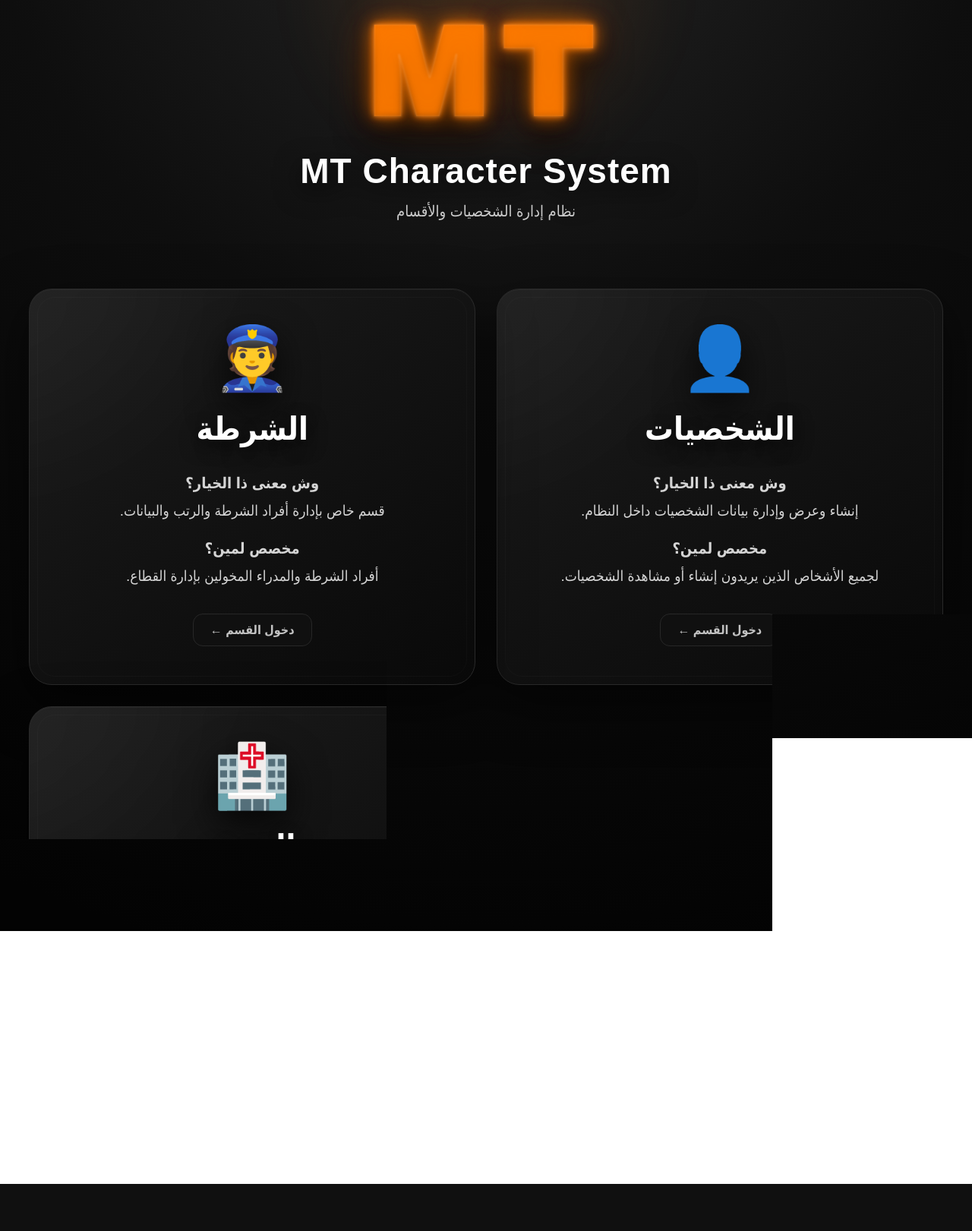
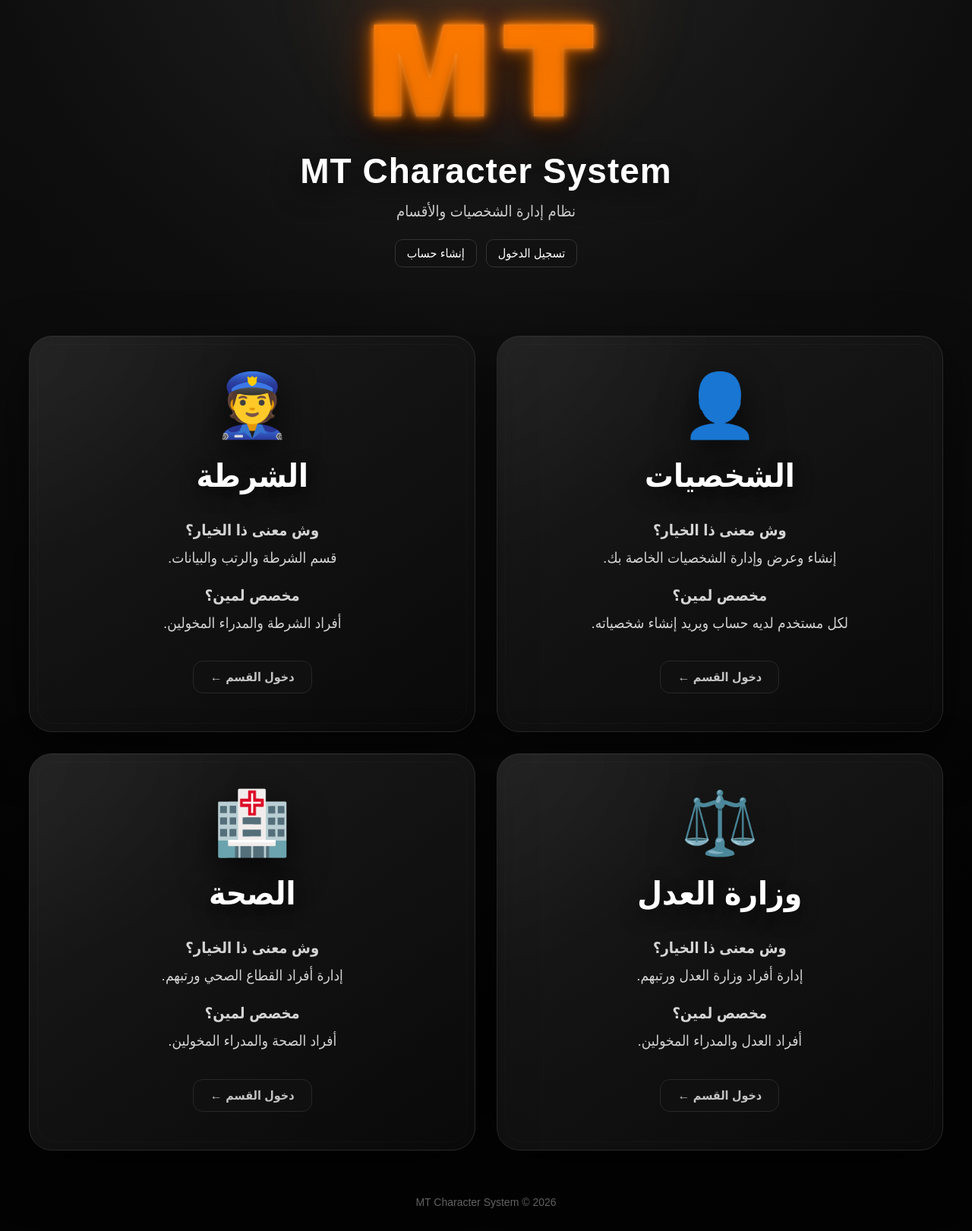
Before and after one commit to dahomaq37-jpg/-MT-Character-System, a Flask app: page / in a window 1280 px wide. Shown: the part 45-1666 px from the top of the page at 76% size. Before the commit the page ends 1604 px from the top, so only its background shows below. Run offline with Flask 3, Linux system fonts and the light colour scheme.

Commit message:
Update index.html

```diff
--- a/templates/index.html
+++ b/templates/index.html
@@ -2,17 +2,23 @@
 <html lang="ar" dir="rtl">
 
 <head>
+
     <meta charset="UTF-8">
 
-    <meta name="viewport"
-          content="width=device-width, initial-scale=1.0">
+    <meta
+        name="viewport"
+        content="width=device-width, initial-scale=1.0"
+    >
 
     <title>
         MT Character System
     </title>
 
-    <link rel="stylesheet"
-          href="{{ url_for('static', filename='style.css') }}">
+    <link
+        rel="stylesheet"
+        href="{{ url_for('static', filename='style.css') }}"
+    >
+
 </head>
 
 
@@ -33,19 +39,62 @@
         نظام إدارة الشخصيات والأقسام
     </p>
 
+
+    {% if current_user %}
+
+        <div class="user-bar">
+
+            <span>
+                مرحبًا،
+                {{ current_user["username"] }}
+            </span>
+
+            {% if current_user["is_owner"] %}
+
+                <span class="role-badge">
+                    Owner
+                </span>
+
+            {% else %}
+
+                <span class="role-badge">
+                    {{ current_user["role"] or "Helper" }}
+                </span>
+
+            {% endif %}
+
+            <a href="/logout">
+                تسجيل الخروج
+            </a>
+
+        </div>
+
+    {% else %}
+
+        <div class="user-bar">
+
+            <a href="/login">
+                تسجيل الدخول
+            </a>
+
+            <a href="/register">
+                إنشاء حساب
+            </a>
+
+        </div>
+
+    {% endif %}
+
 </header>
-
 
 
 <main class="sections">
 
 
-    <!-- ==============================
-         الشخصيات
-    =============================== -->
-
-    <a href="/characters"
-       class="section-card">
+    <a
+        href="/characters"
+        class="section-card"
+    >
 
         <div class="icon">
             👤
@@ -56,25 +105,29 @@
         </h2>
 
         <p>
+
             <strong>
                 وش معنى ذا الخيار؟
             </strong>
 
             <br>
 
-            إنشاء وعرض وإدارة بيانات الشخصيات
-            داخل النظام.
+            إنشاء وعرض وإدارة الشخصيات
+            الخاصة بك.
+
         </p>
 
         <p>
+
             <strong>
                 مخصص لمين؟
             </strong>
 
             <br>
 
-            لجميع الأشخاص الذين يريدون إنشاء
-            أو مشاهدة الشخصيات.
+            لكل مستخدم لديه حساب
+            ويريد إنشاء شخصياته.
+
         </p>
 
         <span class="open">
@@ -85,12 +138,10 @@
 
 
 
-    <!-- ==============================
-         الشرطة
-    =============================== -->
-
-    <a href="/police"
-       class="section-card">
+    <a
+        href="/police"
+        class="section-card"
+    >
 
         <div class="icon">
             👮
@@ -101,25 +152,28 @@
         </h2>
 
         <p>
+
             <strong>
                 وش معنى ذا الخيار؟
             </strong>
 
             <br>
 
-            قسم خاص بإدارة أفراد الشرطة
-            والرتب والبيانات.
+            قسم الشرطة والرتب والبيانات.
+
         </p>
 
         <p>
+
             <strong>
                 مخصص لمين؟
             </strong>
 
             <br>
 
-            أفراد الشرطة والمدراء المخولين
-            بإدارة القطاع.
+            أفراد الشرطة والمدراء
+            المخولين.
+
         </p>
 
         <span class="open">
@@ -130,12 +184,10 @@
 
 
 
-    <!-- ==============================
-         وزارة العدل
-    =============================== -->
-
-    <a href="/justice"
-       class="section-card">
+    <a
+        href="/justice"
+        class="section-card"
+    >
 
         <div class="icon">
             ⚖️
@@ -146,6 +198,7 @@
         </h2>
 
         <p>
+
             <strong>
                 وش معنى ذا الخيار؟
             </strong>
@@ -153,18 +206,21 @@
             <br>
 
             إدارة أفراد وزارة العدل
-            وبياناتهم ورتبهم.
+            ورتبهم.
+
         </p>
 
         <p>
+
             <strong>
                 مخصص لمين؟
             </strong>
 
             <br>
 
-            أفراد وزارة العدل والمدراء
-            المخولين بالإدارة.
+            أفراد العدل والمدراء
+            المخولين.
+
         </p>
 
         <span class="open">
@@ -175,12 +231,10 @@
 
 
 
-    <!-- ==============================
-         الصحة
-    =============================== -->
-
-    <a href="/health"
-       class="section-card">
+    <a
+        href="/health"
+        class="section-card"
+    >
 
         <div class="icon">
             🏥
@@ -191,6 +245,7 @@
         </h2>
 
         <p>
+
             <strong>
                 وش معنى ذا الخيار؟
             </strong>
@@ -198,10 +253,12 @@
             <br>
 
             إدارة أفراد القطاع الصحي
-            وبياناتهم ورتبهم.
+            ورتبهم.
+
         </p>
 
         <p>
+
             <strong>
                 مخصص لمين؟
             </strong>
@@ -209,7 +266,8 @@
             <br>
 
             أفراد الصحة والمدراء
-            المخولين بإدارة القطاع.
+            المخولين.
+
         </p>
 
         <span class="open">
@@ -222,35 +280,35 @@
 </main>
 
 
+{% if current_user and (
+    current_user["is_owner"]
+    or has_permission("permissions_view")
+    or has_permission("admins_manage")
+) %}
 
-<!-- ==============================
-     الإدارة
-================================ -->
-
-{% if current_user %}
-
-    {% if current_user["is_owner"]
-       or has_permission("permissions_view")
-       or has_permission("admins_manage") %}
 
 <section class="admin-section">
 
-        <a href="/admin/permissions"
-           class="admin-card">
+
+    <a
+        href="/admin/permissions"
+        class="admin-card"
+    >
 
         <div class="admin-icon">
             ⚙️
         </div>
 
-            <div>
+
+        <div class="admin-content">
 
             <h2>
                 الإدارة
             </h2>
 
             <p>
-                    إدارة المستخدمين والرتب
-                    والصلاحيات الخاصة بالنظام.
+                إدارة المدراء والصلاحيات
+                وإعطاء الرتب للشخصيات.
             </p>
 
             <span>
@@ -261,12 +319,11 @@
 
     </a>
 
+
 </section>
 
-    {% endif %}
 
 {% endif %}
-
 
 
 <footer>
@@ -276,12 +333,68 @@
 </footer>
 
 
+<style>
 
-<style>
+    .user-bar {
+
+        display: flex;
+        align-items: center;
+        justify-content: center;
+
+        gap: 12px;
+
+        margin-top: 25px;
+
+        flex-wrap: wrap;
+
+    }
+
+
+    .user-bar a {
+
+        color: white;
+
+        text-decoration: none;
+
+        padding: 8px 15px;
+
+        border: 1px solid #333;
+
+        border-radius: 10px;
+
+        background: #111;
+
+    }
+
+
+    .user-bar a:hover {
+
+        border-color: #ff7a00;
+
+    }
+
+
+    .role-badge {
+
+        padding: 7px 14px;
+
+        border-radius: 10px;
+
+        border: 1px solid #ff7a00;
+
+        color: #ff7a00;
+
+        background: #111;
+
+        font-weight: bold;
+
+    }
+
 
     .admin-section {
 
         width: 94%;
+
         max-width: 1100px;
 
         margin: 35px auto 0;
@@ -315,7 +428,8 @@
         border-radius: 22px;
 
         box-shadow:
-            0 15px 50px rgba(0,0,0,.45);
+            0 15px 50px
+            rgba(0,0,0,.45);
 
         transition: .25s;
 
@@ -389,12 +503,6 @@
 
     @media (max-width: 700px) {
 
-        .admin-section {
-
-            width: 96%;
-
-        }
-
         .admin-card {
 
             padding: 20px;
@@ -402,6 +510,7 @@
             gap: 15px;
 
         }
+
 
         .admin-icon {
 
@@ -412,11 +521,13 @@
 
         }
 
+
         .admin-card h2 {
 
             font-size: 21px;
 
         }
+
 
         .admin-card p {
 
@@ -430,4 +541,5 @@
 
 
 </body>
+
 </html>
```
Lines whose indentation alone changed are shown as unchanged.
